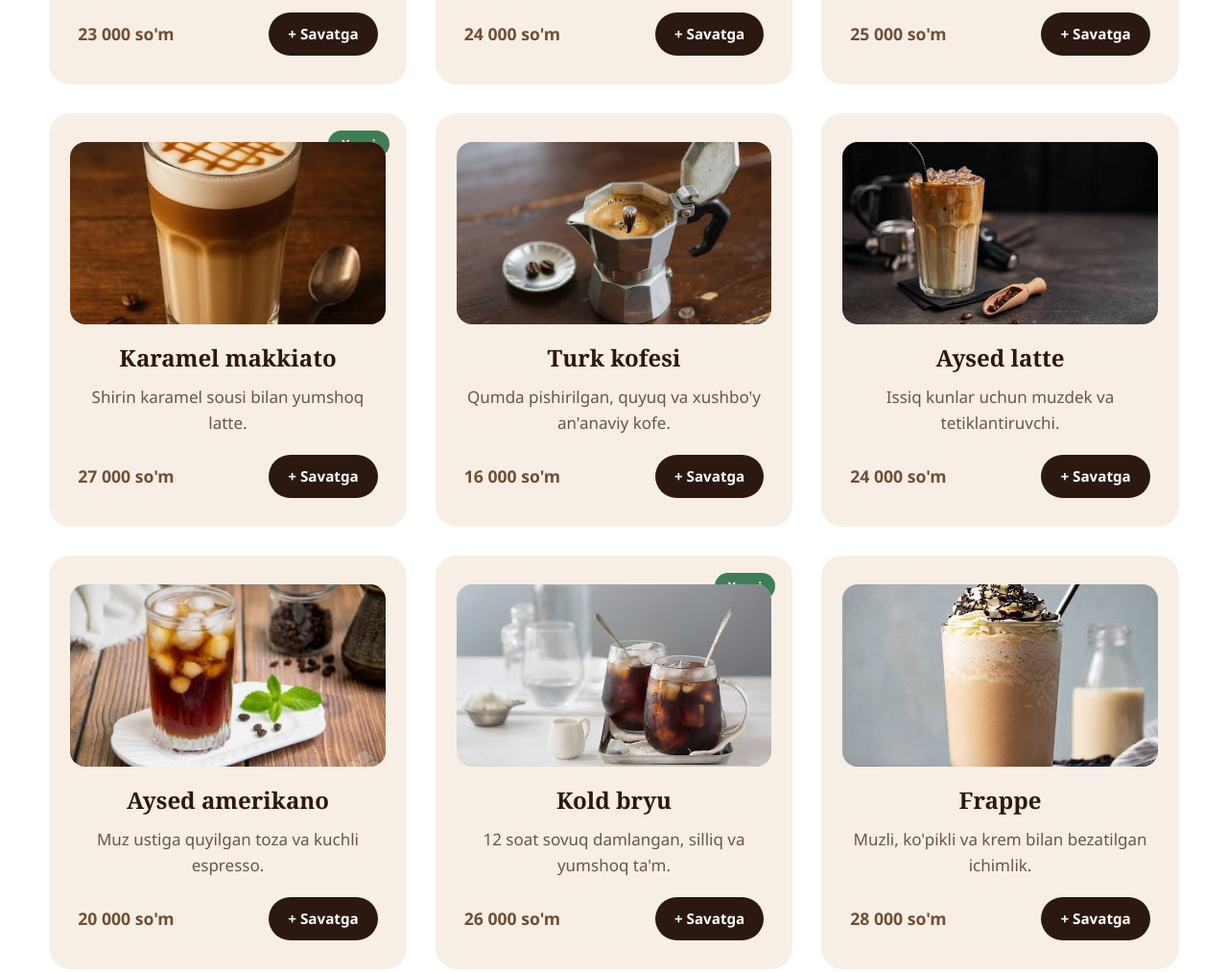
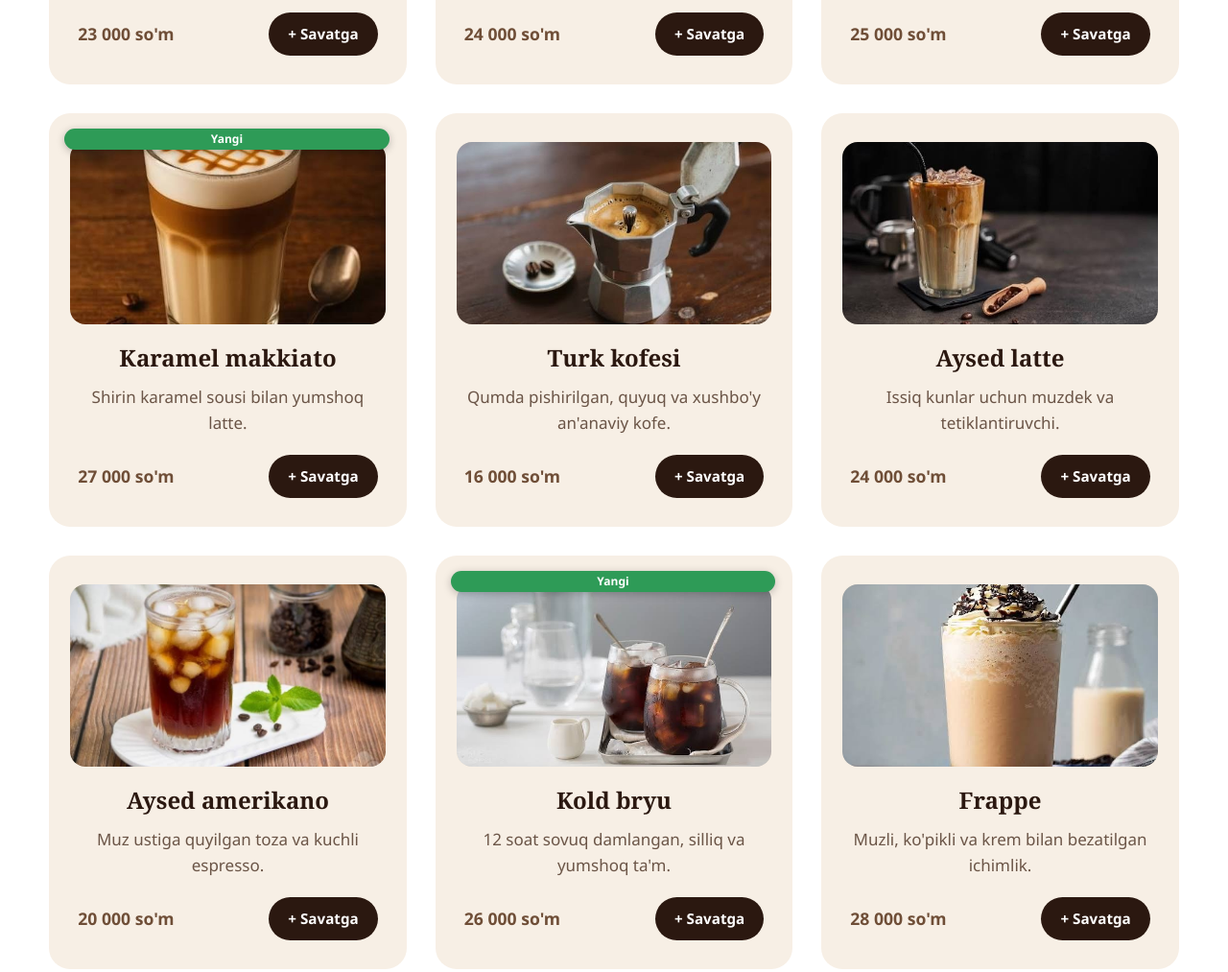
Before and after one commit to hamidovazimjon292-a11y/loyham2.0, a plain HTML site: page index.html in a window 1280 px wide. Shown: the part 3120-4133 px from the top of the page at 96% size. Drawn offline with Linux system fonts and the light colour scheme.

Commit message:
Aroma Kofe sayti

```diff
--- a/main.css
+++ b/main.css
@@ -1410,3 +1410,35 @@ body:has(#pr5:checked)  .pn5 {
   box-shadow: 0 14px 30px rgba(0, 0, 0, 0.5);
   z-index: 2;
 }
+/* Karta nisbiy joylashuvga ega bo'lishi kerak */
+.card {
+  position: relative;
+}
+
+/* Badge rasmning ustida turadi */
+.card .badge {
+  position: absolute;
+  top: 14px;
+  left: 14px;
+  z-index: 5;              /* rasmdan yuqorida */
+  padding: 5px 12px;
+  font-size: 12px;
+  font-weight: 700;
+  line-height: 1;
+  border-radius: 999px;
+  background: #c8793a;     /* "Mashhur" rangi, o'zingizga moslang */
+  color: #fff;
+  box-shadow: 0 2px 8px rgba(0, 0, 0, .25);
+  pointer-events: none;
+}
+
+/* "Yangi" yozuvi uchun boshqa rang */
+.card .badge.new {
+  background: #2e9b57;
+}
+
+/* Rasm badge'ni yopib qo'ymasligi uchun */
+.card .card-icon {
+  position: relative;
+  z-index: 1;
+}
```
